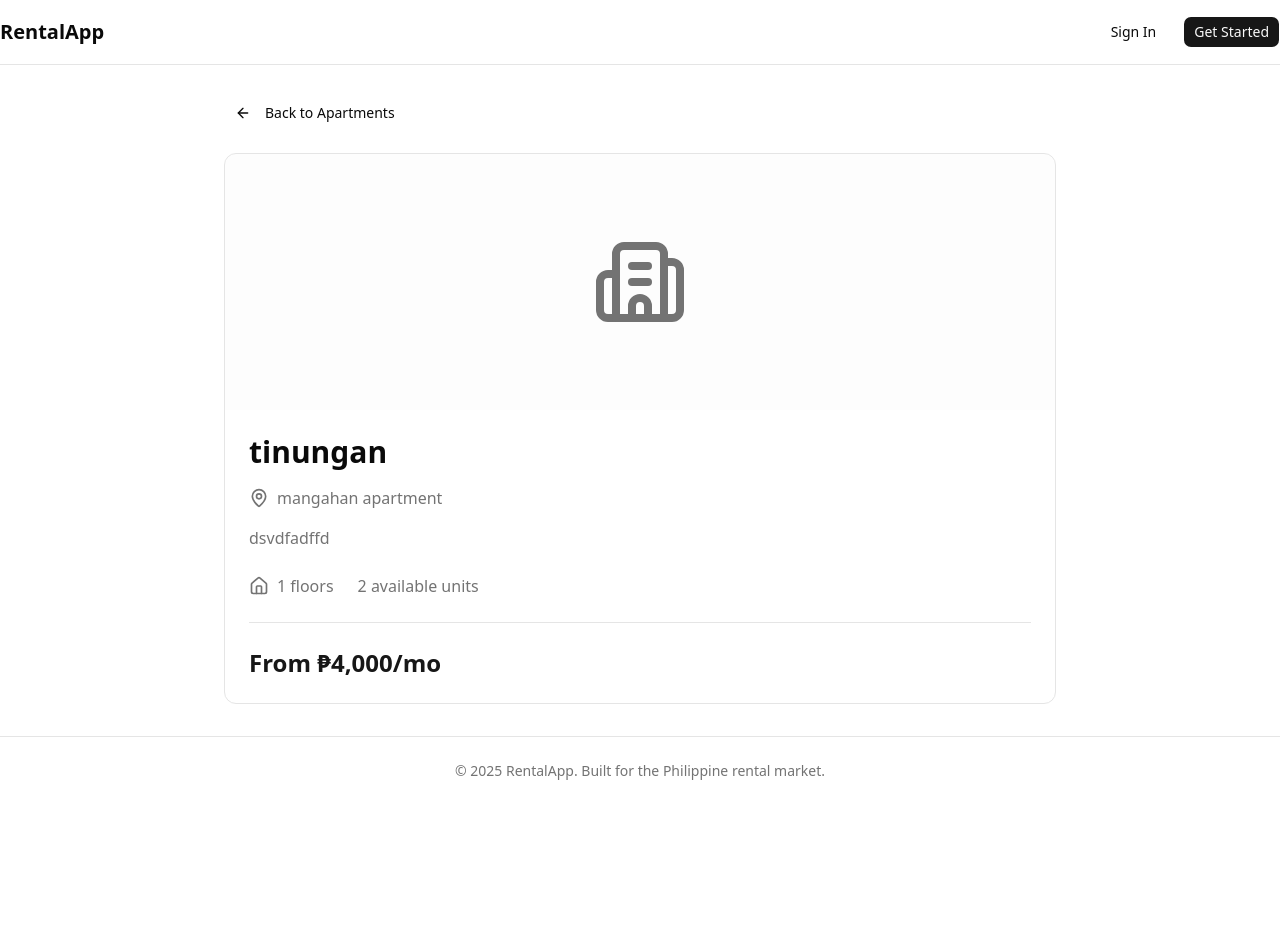
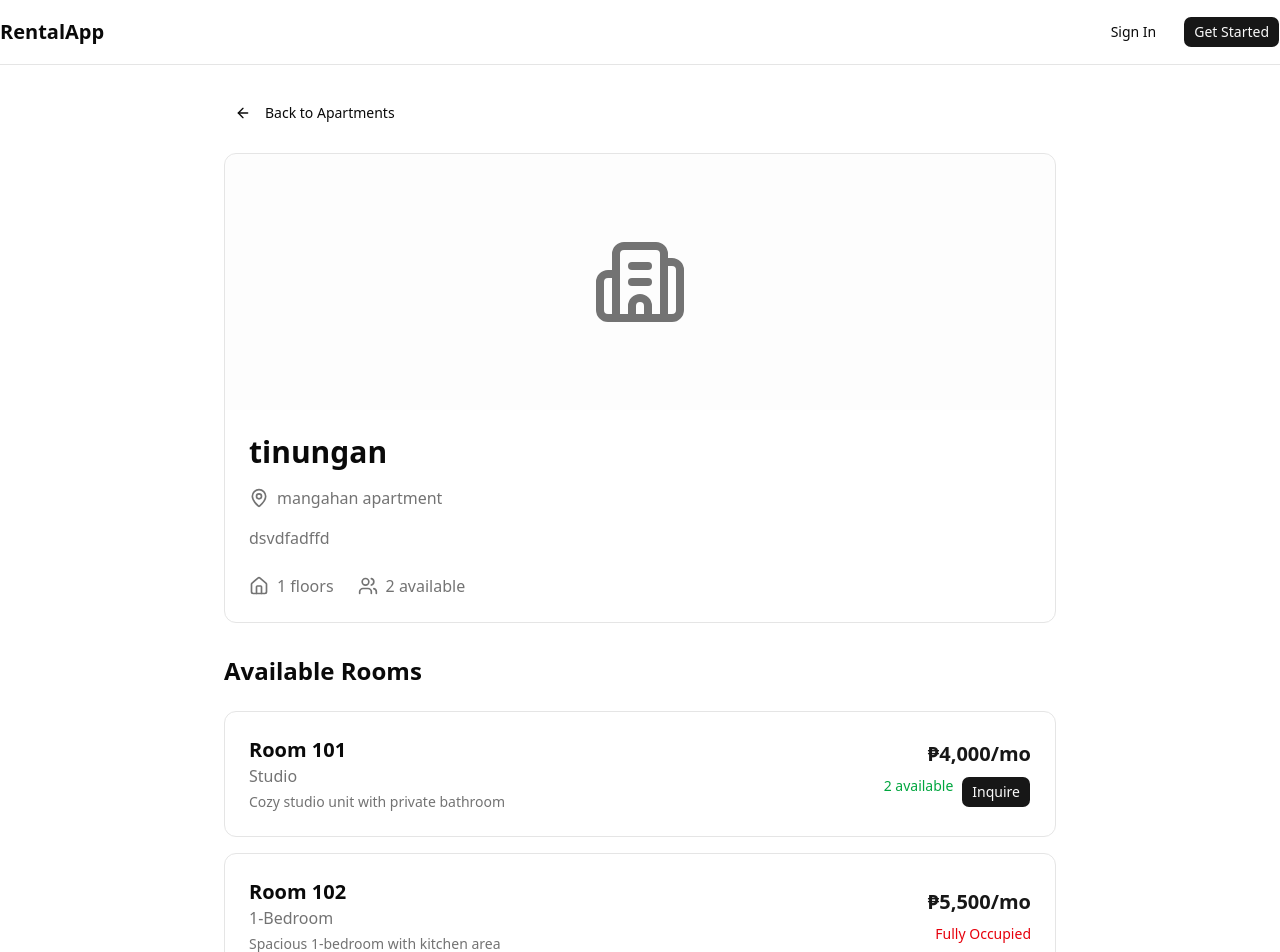
Before and after one commit to geloitem03-copi/apt, a Next.js app: page /apartments/b8f81390-6ac4-4797-8b40-5f074b6d2493 in a window 1280 px wide. Shown: the top 952 px of the page. Before the commit the page ends 805 px from the top, so only its background shows below. Built offline with nearby package versions, Linux system fonts and the light colour scheme.

Commit message:
Add apartment rooms list and contact inquiry page

```diff
--- a/src/app/apartments/[id]/page.tsx
+++ b/src/app/apartments/[id]/page.tsx
@@ -1,6 +1,6 @@
 import Link from "next/link";
 import { Button } from "@/components/ui/button";
-import { MapPin, Building2, House, ArrowLeft } from "lucide-react";
+import { MapPin, Building2, House, ArrowLeft, Users } from "lucide-react";
 
 interface ApartmentDetailPageProps {
   params: Promise<{
@@ -10,6 +10,25 @@ interface ApartmentDetailPageProps {
 
 export default async function ApartmentDetailPage({ params }: ApartmentDetailPageProps) {
   const { id } = await params;
+
+  const rooms = [
+    {
+      id: "1",
+      name: "Room 101",
+      type: "Studio",
+      price: 4000,
+      available: 2,
+      description: "Cozy studio unit with private bathroom",
+    },
+    {
+      id: "2",
+      name: "Room 102",
+      type: "1-Bedroom",
+      price: 5500,
+      available: 0,
+      description: "Spacious 1-bedroom with kitchen area",
+    },
+  ];
 
   return (
     <div className="min-h-screen flex flex-col">
@@ -36,7 +55,7 @@ export default async function ApartmentDetailPage({ params }: ApartmentDetailPag
             </Button>
           </Link>
 
-          <div className="border rounded-xl overflow-hidden">
+          <div className="border rounded-xl overflow-hidden mb-8">
             <div className="h-64 bg-secondary/20 flex items-center justify-center">
               <Building2 className="h-24 w-24 text-muted-foreground" />
             </div>
@@ -49,19 +68,46 @@ export default async function ApartmentDetailPage({ params }: ApartmentDetailPag
               <p className="text-muted-foreground mb-6">
                 dsvdfadffd
               </p>
-              <div className="flex items-center gap-6 mb-6">
+              <div className="flex items-center gap-6">
                 <div className="flex items-center gap-2 text-muted-foreground">
                   <House className="h-5 w-5" />
                   <span>1 floors</span>
                 </div>
                 <div className="flex items-center gap-2 text-muted-foreground">
-                  <span>2 available units</span>
+                  <Users className="h-5 w-5" />
+                  <span>2 available</span>
                 </div>
               </div>
-              <div className="border-t pt-6">
-                <p className="text-2xl font-bold text-primary">From ₱4,000/mo</p>
+            </div>
+          </div>
+
+          <h2 className="text-2xl font-bold mb-6">Available Rooms</h2>
+          <div className="grid gap-4">
+            {rooms.map((room) => (
+              <div
+                key={room.id}
+                className="border rounded-xl p-6 flex flex-col sm:flex-row sm:items-center justify-between gap-4"
+              >
+                <div>
+                  <h3 className="text-xl font-semibold">{room.name}</h3>
+                  <p className="text-muted-foreground">{room.type}</p>
+                  <p className="text-sm text-muted-foreground mt-1">{room.description}</p>
+                </div>
+                <div className="flex flex-col sm:items-end gap-2">
+                  <p className="text-xl font-bold text-primary">₱{room.price.toLocaleString()}/mo</p>
+                  {room.available > 0 ? (
+                    <div className="flex gap-2">
+                      <span className="text-sm text-green-600">{room.available} available</span>
+                      <Link href={`/contact?apartment=${id}&room=${room.id}`}>
+                        <Button>Inquire</Button>
+                      </Link>
+                    </div>
+                  ) : (
+                    <span className="text-sm text-red-600">Fully Occupied</span>
+                  )}
+                </div>
               </div>
-            </div>
+            ))}
           </div>
         </div>
       </main>
--- /dev/null
+++ b/src/app/contact/page.tsx
@@ -0,0 +1,125 @@
+'use client';
+
+import { useState } from 'react';
+import { useSearchParams, useRouter } from 'next/navigation';
+import Link from 'next/link';
+import { Button } from '@/components/ui/button';
+import { Input } from '@/components/ui/input';
+
+export default function ContactPage() {
+  const searchParams = useSearchParams();
+  const router = useRouter();
+  const apartmentId = searchParams.get('apartment') || '';
+  const roomId = searchParams.get('room') || '';
+
+  const [formData, setFormData] = useState({
+    name: '',
+    email: '',
+    phone: '',
+    message: '',
+  });
+  const [submitted, setSubmitted] = useState(false);
+
+  const handleSubmit = (e: React.FormEvent) => {
+    e.preventDefault();
+    console.log('Inquiry submitted:', { ...formData, apartmentId, roomId });
+    setSubmitted(true);
+  };
+
+  if (submitted) {
+    return (
+      <div className="min-h-screen flex flex-col">
+        <header className="border-b">
+          <div className="container flex items-center justify-between py-4">
+            <h1 className="text-xl font-bold">RentalApp</h1>
+            <Link href="/">
+              <Button variant="ghost">Back to Home</Button>
+            </Link>
+          </div>
+        </header>
+        <main className="flex-1 flex items-center justify-center">
+          <div className="text-center">
+            <h2 className="text-2xl font-bold mb-4">Thank you for your inquiry!</h2>
+            <p className="text-muted-foreground mb-6">We will get back to you soon.</p>
+            <Link href="/">
+              <Button>Back to Home</Button>
+            </Link>
+          </div>
+        </main>
+      </div>
+    );
+  }
+
+  return (
+    <div className="min-h-screen flex flex-col">
+      <header className="border-b">
+        <div className="container flex items-center justify-between py-4">
+          <h1 className="text-xl font-bold">RentalApp</h1>
+          <Link href="/">
+            <Button variant="ghost">Back to Home</Button>
+          </Link>
+        </div>
+      </header>
+
+      <main className="flex-1">
+        <div className="max-w-xl mx-auto px-4 sm:px-6 lg:px-8 py-12">
+          <h1 className="text-3xl font-bold mb-2">Contact Us</h1>
+          <p className="text-muted-foreground mb-8">
+            Interested in this property? Send us an inquiry and we will get back to you.
+          </p>
+
+          <form onSubmit={handleSubmit} className="space-y-4">
+            <div>
+              <label className="block text-sm font-medium mb-2">Name</label>
+              <Input
+                required
+                value={formData.name}
+                onChange={(e) => setFormData({ ...formData, name: e.target.value })}
+                placeholder="Your name"
+              />
+            </div>
+            <div>
+              <label className="block text-sm font-medium mb-2">Email</label>
+              <Input
+                required
+                type="email"
+                value={formData.email}
+                onChange={(e) => setFormData({ ...formData, email: e.target.value })}
+                placeholder="your@email.com"
+              />
+            </div>
+            <div>
+              <label className="block text-sm font-medium mb-2">Phone</label>
+              <Input
+                required
+                type="tel"
+                value={formData.phone}
+                onChange={(e) => setFormData({ ...formData, phone: e.target.value })}
+                placeholder="Your phone number"
+              />
+            </div>
+            <div>
+              <label className="block text-sm font-medium mb-2">Message</label>
+              <textarea
+                required
+                className="flex w-full rounded-md border border-input bg-background px-3 py-2 text-sm ring-offset-background placeholder:text-muted-foreground focus-visible:outline-none focus-visible:ring-2 focus-visible:ring-ring focus-visible:ring-offset-2 disabled:cursor-not-allowed disabled:opacity-50 min-h-[120px]"
+                value={formData.message}
+                onChange={(e) => setFormData({ ...formData, message: e.target.value })}
+                placeholder="I'm interested in this property..."
+              />
+            </div>
+            <Button type="submit" className="w-full">
+              Send Inquiry
+            </Button>
+          </form>
+        </div>
+      </main>
+
+      <footer className="border-t py-6">
+        <div className="container text-center text-sm text-muted-foreground">
+          © 2025 RentalApp. Built for the Philippine rental market.
+        </div>
+      </footer>
+    </div>
+  );
+}
```
